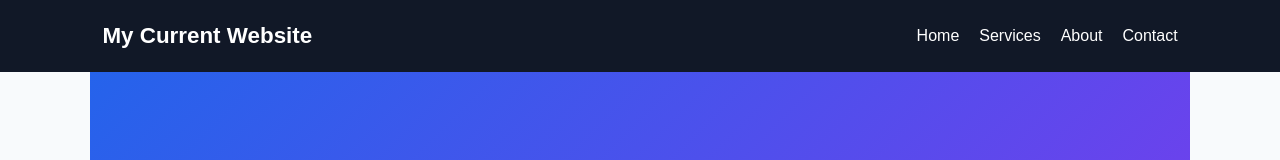
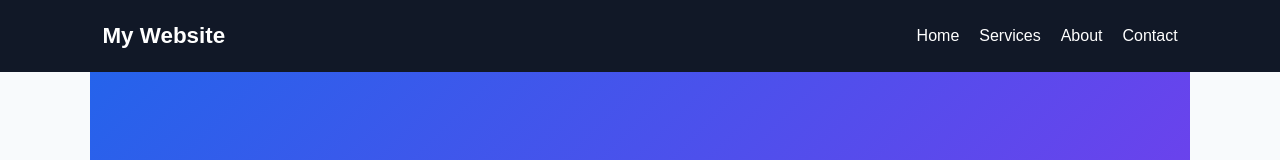
Before and after one commit to rrvarikuti/git_course, a plain HTML site: page index.html in a window 1280 px wide. Shown: the top 160 px of the page. Drawn offline with Linux system fonts and the light colour scheme.

Commit message:
Change header title from 'My Current Website' to 'My Website'

```diff
--- a/index.html
+++ b/index.html
@@ -11,7 +11,7 @@ section{padding:65px 8%;max-width:1100px;margin:auto}section h2{text-align:cente
 @media(max-width:750px){header{flex-direction:column;gap:12px}nav a{margin:0 8px}.hero h2{font-size:2.2rem}.cards{grid-template-columns:1fr}}
 </style></head>
 <body>
-<header><h1>My Current Website</h1><nav><a href="#home">Home</a><a href="#services">Services</a><a href="#about">About</a><a href="#contact">Contact</a></nav></header>
+<header><h1>My Website</h1><nav><a href="#home">Home</a><a href="#services">Services</a><a href="#about">About</a><a href="#contact">Contact</a></nav></header>
 <main>
 <section class="hero" id="home"><h2>Welcome to My Website</h2><p>A simple, responsive static website built with HTML and CSS. No frameworks or backend required.</p><a class="button" href="#services">Explore Services</a></section>
 <section id="services"><h2>Our Services</h2><div class="cards"><div class="card"><h3>Web Development</h3><p>Clean and responsive websites using modern HTML and CSS.</p></div><div class="card"><h3>Data Solutions</h3><p>Simple dashboards, data pages, and static reporting interfaces.</p></div><div class="card"><h3>Consulting</h3><p>Practical technology guidance for websites and digital projects.</p></div></div></section>
```
